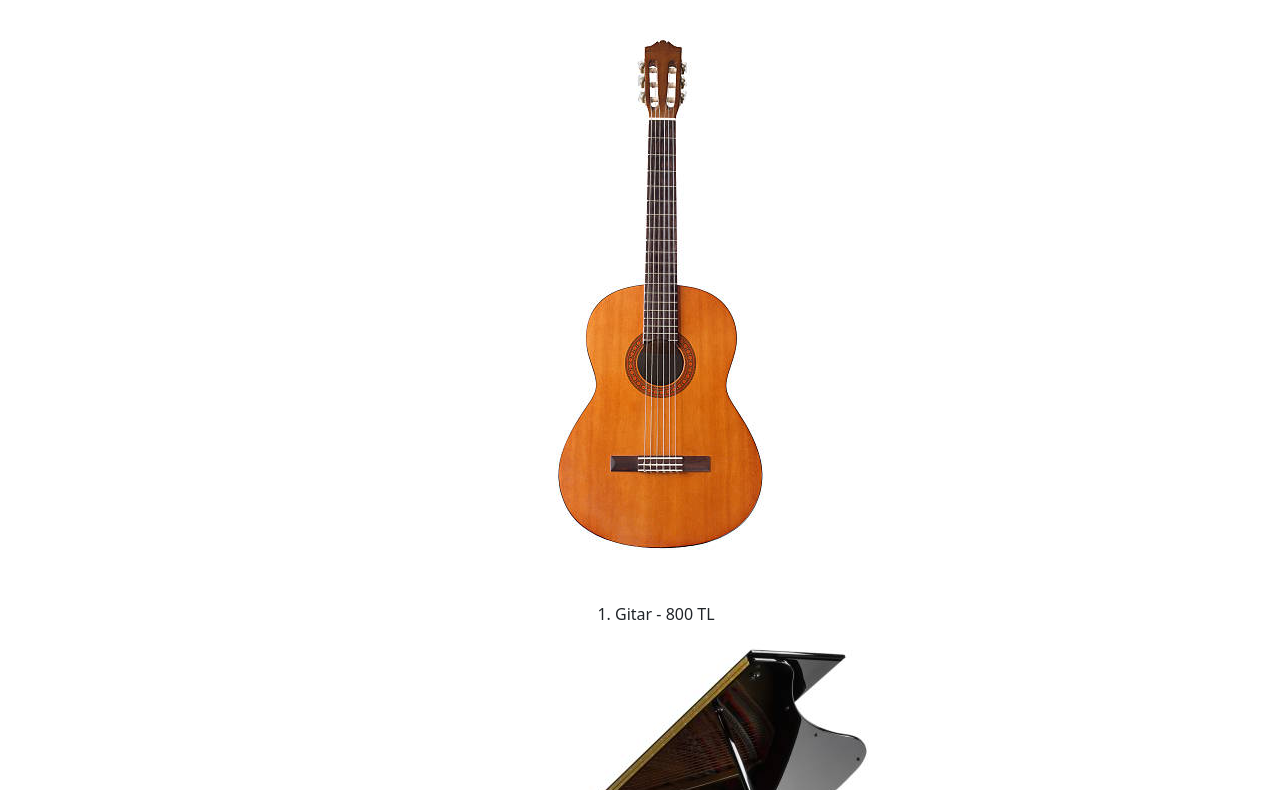
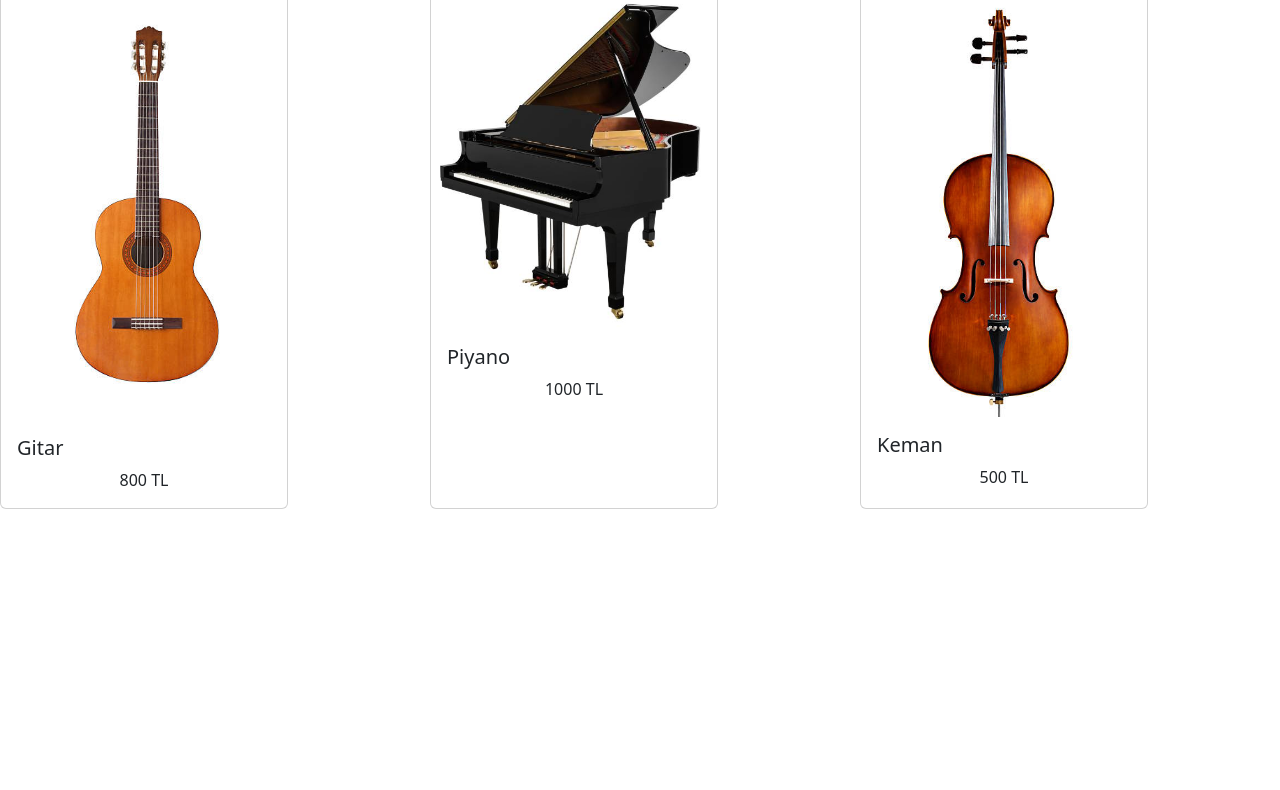
Before and after one commit to iremAlbak/Derya-M-zik-Bootstrap, a plain HTML site: page ürünlerimiz.html in a window 1280 px wide. Shown: the part 129-919 px from the top of the page. After the commit the page ends 800 px from the top, so only its background shows below. Drawn offline with nearby package versions, Linux system fonts and the light colour scheme.

Commit message:
Update ürünlerimiz.html

```diff
--- a/ürünlerimiz.html
+++ b/ürünlerimiz.html
@@ -26,13 +26,32 @@
   </nav>
 
   <h2>Ürünlerimiz</h2>
-  <ol>
-    <img src="./images/gitar.jpg" alt="gitar">
-    <li>Gitar - 800 TL</li>
-    <img src="./images/piyano.jpg" alt="piyano">
-    <li>Piyano - 1000 TL</li>
-    <img src="./images/keman.jpg" alt="keman">
-    <li>Keman - 500 TL</li>
-  </ol>
+ <div class="grid-container">
+
+  <div class="card" style="width: 18rem;">
+    <img src="./images/gitar.jpg" class="card-img-top" alt="gitar">
+    <div class="card-body">
+      <h5 class="card-title">Gitar</h5>
+      <p class="card-text">800 TL</p>
+      </div>
+  </div>
+
+  <div class="card" style="width: 18rem;">
+    <img src="./images/piyano.jpg" class="card-img-top" alt="gitar">
+    <div class="card-body">
+      <h5 class="card-title">Piyano</h5>
+      <p class="card-text">1000 TL</p>
+      </div>
+  </div>
+
+  <div class="card" style="width: 18rem;">
+    <img src="./images/keman.jpg" class="card-img-top" alt="gitar">
+    <div class="card-body">
+      <h5 class="card-title">Keman</h5>
+      <p class="card-text">500 TL</p>
+      </div>
+  </div>
+
+  </div>
 </body>
 </html>
```
